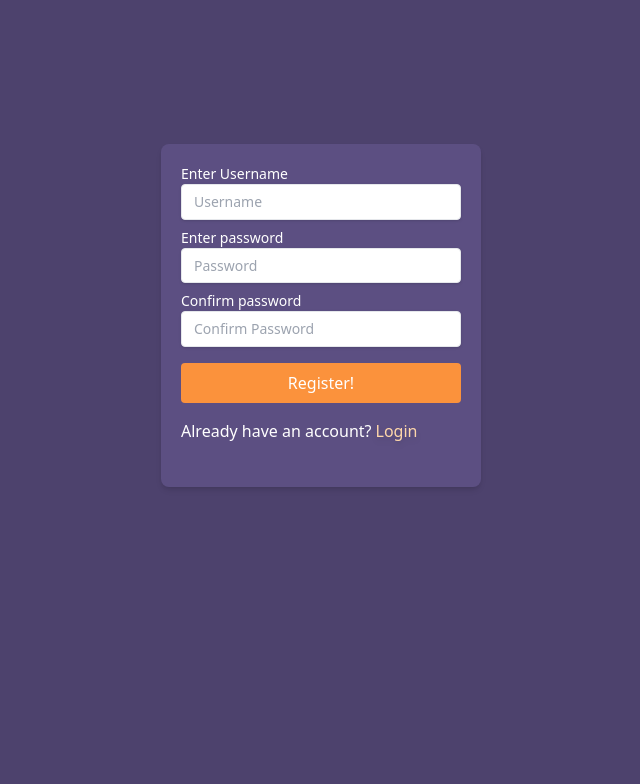
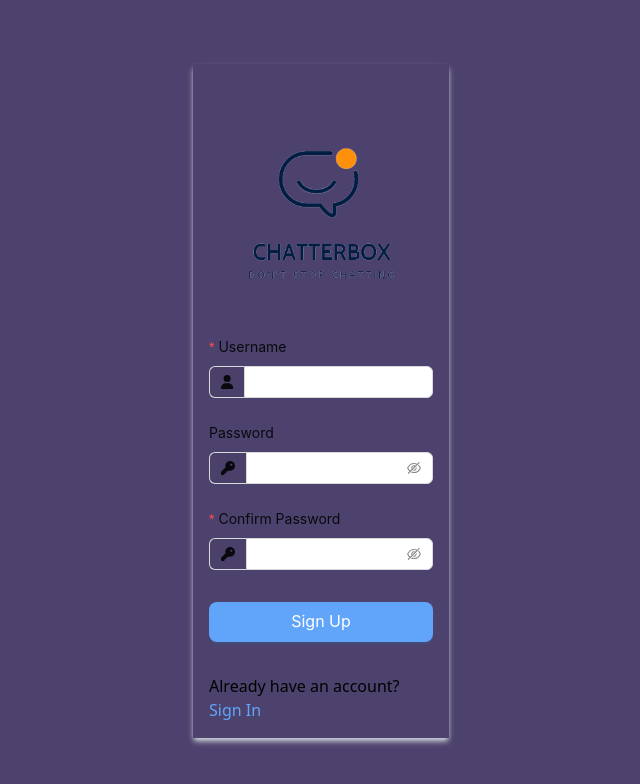
Before and after one commit to maskudo/chat-app, a React (Vite) app in the folder client/: page /register in a window 1280 px wide. Shown: the top 784 px of the page, without its empty margins (319-959 px from the left). Built offline with nearby package versions, Linux system fonts and the light colour scheme.

Commit message:
feat: styling and form validation using antd

```diff
--- a/client/package.json
+++ b/client/package.json
@@ -14,6 +14,7 @@
     "@fortawesome/free-solid-svg-icons": "^6.4.0",
     "@fortawesome/react-fontawesome": "^0.2.0",
     "@reduxjs/toolkit": "^1.9.5",
+    "antd": "^5.9.2",
     "axios": "^1.3.2",
     "buffer": "^6.0.3",
     "emoji-picker-react": "^4.4.9",
--- a/client/src/pages/Login.jsx
+++ b/client/src/pages/Login.jsx
@@ -1,50 +1,27 @@
-import { useEffect, useState } from 'react';
+import { useEffect } from 'react';
 import { Link, useNavigate } from 'react-router-dom';
-import { ToastContainer, toast } from 'react-toastify';
 import 'react-toastify/dist/ReactToastify.css';
 import { useDispatch, useSelector } from 'react-redux';
+import { Form, Input, Button, message } from 'antd';
+import { FontAwesomeIcon } from '@fortawesome/react-fontawesome';
+import { faKey, faUser } from '@fortawesome/free-solid-svg-icons';
 import { loginUser, updateUser } from '../slices/userSlice';
-import toastOptions from '../utils/toastOptions';
 
 export default function Login() {
-  const [values, setValues] = useState({
-    username: '',
-    password: '',
-  });
   const navigate = useNavigate();
   const dispatch = useDispatch();
   const user = useSelector((state) => state.user?.user?._id);
 
-  const handleValidation = () => {
-    const { password, username } = values;
-    let isSuccess = true;
-    if (password === '') {
-      toast.error('Username and password required.', toastOptions);
-      isSuccess = false;
-    } else if (username === '') {
-      toast.error('Username and password required.', toastOptions);
-      isSuccess = false;
-    }
-    return isSuccess;
-  };
-
-  const handleSubmit = async (e) => {
-    e.preventDefault();
-    if (handleValidation()) {
+  const handleSubmit = async (values) => {
     const { password, username } = values;
     let data = await dispatch(loginUser({ username, password }));
     data = data.payload;
     if (data.status === false) {
-        toast.error(data.msg, toastOptions);
+      message.error(data.msg);
     } else {
       await dispatch(updateUser(data.user));
       navigate('/');
     }
-    }
-  };
-
-  const handleChange = (e) => {
-    setValues({ ...values, [e.target.name]: e.target.value });
   };
 
   useEffect(() => {
@@ -54,54 +31,44 @@ export default function Login() {
   }, [user]);
 
   return (
-    <div
-      id="login"
-      className="login w-full max-w-xs mx-auto my-36 p-5 shadow-md rounded-lg"
+    <div id="login" className="">
+      <div className="w-1/5 mx-auto p-4 mt-16 shadow-md shadow-gray-300">
+        <header className="my-4 flex flex-col">
+          <div className="logo flex justify-center align-middle">
+            <img src="../../assets/images/logo.png" alt="company-logo" />
+          </div>
+          <h1 className="text-center text-3xl text-gray-700">Welcome Back!</h1>
+        </header>
+        <Form className=" m-auto" layout="vertical" onFinish={handleSubmit}>
+          <Form.Item label="Username" name="username">
+            <Input required addonBefore={<FontAwesomeIcon icon={faUser} />} />
+          </Form.Item>
+          <Form.Item label="Password" name="password">
+            <Input.Password
+              required
+              addonBefore={<FontAwesomeIcon icon={faKey} />}
+            />
+          </Form.Item>
+          <Form.Item>
+            <Button
+              type="primary"
+              className="bg-blue-400 text-white my-2"
+              // styles={{ color: 'white' }}
+              block
+              size="large"
+              htmlType="submit"
             >
-      <form onSubmit={(e) => handleSubmit(e)} className=" mb-4 text-white">
-        <label htmlFor="username" className="block  text-sm font-normal mb-2">
-          Enter Username
-          <input
-            className="shadow appearance-none border rounded w-full py-2 px-3 leading-tight focus:outline-none focus:shadow-outline text-black"
-            type="text"
-            name="username"
-            placeholder="Username"
-            required
-            id="username"
-            onChange={(e) => handleChange(e)}
-          />
-        </label>
-
-        <label htmlFor="password" className="block text-sm  mb-2">
-          Enter password
-          <input
-            className="shadow appearance-none border rounded w-full py-2 px-3 leading-tight focus:outline-none focus:shadow-outline text-black"
-            type="password"
-            name="password"
-            id="password"
-            required
-            placeholder="Password"
-            onChange={(e) => handleChange(e)}
-          />
-        </label>
-
-        <button
-          type="submit"
-          className="bg-orange-400 hover:bg-orange-300 text-white  my-2 py-2 px-4 rounded focus:outline-none focus:shadow-outline w-full"
-        >
-          Login!
-        </button>
-        <div className="py-2">
-          Don&apos;t have an account?
-          <Link
-            className="text-orange-200 visited:text-orange-200 hover:text-orange-300 mx-1"
-            to="/register"
-          >
-            Register
+              Login
+            </Button>
+          </Form.Item>
+        </Form>
+        <nav className="">
+          Don&apos;t have an account?{' '}
+          <Link to="/register" className="text-blue-400">
+            Sign Up
           </Link>
+        </nav>
       </div>
-        <ToastContainer />
-      </form>
     </div>
   );
 }
--- a/client/src/pages/Register.jsx
+++ b/client/src/pages/Register.jsx
@@ -1,155 +1,127 @@
 import { useState } from 'react';
 import { Link, useNavigate } from 'react-router-dom';
 import { toast, ToastContainer } from 'react-toastify';
+import { Form, Input, Button, message } from 'antd';
+import { FontAwesomeIcon } from '@fortawesome/react-fontawesome';
+import { faKey, faUser } from '@fortawesome/free-solid-svg-icons';
 import 'react-toastify/dist/ReactToastify.css';
 import { useDispatch } from 'react-redux';
 import { registerUser, updateUser } from '../slices/userSlice';
 import toastOptions from '../utils/toastOptions';
 
-function isAlphaNumeric(str) {
-  let code;
-  let i;
-  let len;
-
-  for (i = 0, len = str.length; i < len; i += 1) {
-    code = str.charCodeAt(i);
-    if (
-      !(code > 47 && code < 58) && // numeric (0-9)
-      !(code > 64 && code < 91) && // upper alpha (A-Z)
-      !(code > 96 && code < 123)
-    ) {
-      // lower alpha (a-z)
-      return false;
-    }
-  }
-  return true;
-}
-
 export default function Register() {
-  const [values, setValues] = useState({
-    username: '',
-    password: '',
-    confirmPassword: '',
-  });
   const navigate = useNavigate();
   const dispatch = useDispatch();
 
-  const handleValidation = () => {
-    const { password, confirmPassword, username } = values;
-    let isSuccess = true;
-    if (username.length < 3) {
-      toast.error(
-        'Username should be longer than 3 characters in length',
-        toastOptions
-      );
-      isSuccess = false;
-    }
-    if (!isAlphaNumeric(username)) {
-      toast.error(
-        'Username can only contain alphanumeric characters',
-        toastOptions
-      );
-      isSuccess = false;
-    }
-    if (password !== confirmPassword) {
-      toast.error('Passwords do not match.', toastOptions);
-      isSuccess = false;
-    }
-    if (password.length < 7) {
-      toast.error(
-        'Password should be longer than 7 characters in length',
-        toastOptions
-      );
-      isSuccess = false;
-    }
-
-    return isSuccess;
-  };
-
-  const handleSubmit = async (e) => {
-    e.preventDefault();
-    if (handleValidation()) {
-      const { password, username } = values;
+  const handleSubmit = async (values) => {
+    const { username, password } = values;
     let data = await dispatch(registerUser({ password, username }));
     data = data.payload;
     if (data.status === false) {
-        toast.error(data.msg, toastOptions);
+      message.error(data.msg);
     } else {
       await dispatch(updateUser(data.user));
       navigate('/');
     }
-    }
-  };
-
-  const handleChange = (e) => {
-    setValues({ ...values, [e.target.name]: e.target.value });
   };
 
   return (
-    <div
-      id="register"
-      className="register w-full max-w-xs mx-auto my-36 p-5 shadow-md rounded-lg"
+    <div id="register" className="">
+      <div className="w-1/5 mx-auto p-4 mt-16 shadow-md shadow-gray-300">
+        <header className="my-4 flex flex-col">
+          <div className="logo flex justify-center align-middle">
+            <img src="../../assets/images/logo.png" alt="company-logo" />
+          </div>
+        </header>
+        <Form className=" m-auto" layout="vertical" onFinish={handleSubmit}>
+          <Form.Item
+            label="Username"
+            name="username"
+            required
+            rules={[
+              { required: true, message: 'Username is required' },
+              {
+                min: 3,
+                message: 'Username must be at least 3 characters long.',
+              },
+              {
+                max: 20,
+
+                message: 'Username must be at most 20 characters long.',
+              },
+              {
+                pattern: /^[a-zA-Z0-9_]+$/,
+                message:
+                  'Username can contain only letters, numbers and _ characters. ',
+              },
+            ]}
           >
-      <form
-        onSubmit={(e) => handleSubmit(e)}
-        className="mb-4 text-white font-normal"
+            <Input required addonBefore={<FontAwesomeIcon icon={faUser} />} />
+          </Form.Item>
+          <Form.Item
+            label="Password"
+            name="password"
+            rules={[
+              {
+                max: 30,
+                message: 'Password cannot be more than 30 characters long',
+              },
+              {
+                pattern:
+                  /^(?=.*[a-z])(?=.*[A-Z])(?=.*\d)(?=.*[@#$%^&+=!])[A-Za-z\d@#$%^&+=!]{8,}$/,
+                message:
+                  'Password must contain at least 1 uppercase, 1 lowercase, 1 digit, 1 special character and 8 characters long.',
+              },
+            ]}
           >
-        <label htmlFor="username" className="block  text-sm  mb-2">
-          Enter Username
-          <input
-            className="shadow appearance-none border rounded w-full py-2 px-3 leading-tight focus:outline-none focus:shadow-outline text-black"
-            type="text"
-            name="username"
-            placeholder="Username"
+            <Input.Password
               required
-            id="username"
-            onChange={(e) => handleChange(e)}
+              addonBefore={<FontAwesomeIcon icon={faKey} />}
             />
-        </label>
-
-        <label htmlFor="password" className="block  text-sm  mb-2">
-          Enter password
-          <input
-            className="shadow appearance-none border rounded w-full py-2 px-3  leading-tight focus:outline-none focus:shadow-outline text-black"
-            type="password"
-            name="password"
-            id="password"
+          </Form.Item>
+          <Form.Item
+            label="Confirm Password"
+            name="confirmPassword"
+            rules={[
+              {
+                required: true,
+                message: 'Please confirm your password!',
+              },
+              ({ getFieldValue }) => ({
+                validator(_, value) {
+                  if (!value || getFieldValue('password') === value) {
+                    return Promise.resolve();
+                  }
+                  return Promise.reject(new Error('Passwords do not match'));
+                },
+              }),
+            ]}
+          >
+            <Input.Password
               required
-            placeholder="Password"
-            onChange={(e) => handleChange(e)}
+              addonBefore={<FontAwesomeIcon icon={faKey} />}
             />
-        </label>
-
-        <label htmlFor="confirmPassword" className="block text-sm  mb-2">
-          Confirm password
-          <input
-            className="shadow appearance-none border rounded w-full py-2 px-3 leading-tight focus:outline-none focus:shadow-outline text-black"
-            type="password"
-            placeholder="Confirm Password"
-            name="confirmPassword"
-            required
-            id="confirmPassword"
-            onChange={(e) => handleChange(e)}
-          />
-        </label>
-
-        <button
-          type="submit"
-          className="bg-orange-400 hover:bg-orange-300 text-white  my-2 py-2 px-4 rounded focus:outline-none focus:shadow-outline w-full"
+          </Form.Item>
+          <Form.Item>
+            <Button
+              type="primary"
+              className="bg-blue-400 text-white my-2"
+              // styles={{ color: 'white' }}
+              block
+              size="large"
+              htmlType="submit"
             >
-          Register!
-        </button>
-        <div className="py-2">
-          Already have an account?
-          <Link
-            className="text-orange-200 visited:text-orange-200 hover:text-orange-300 mx-1 drop-shadow-md"
-            to="/login"
-          >
-            Login
+              Sign Up
+            </Button>
+          </Form.Item>
+        </Form>
+        <nav className="">
+          Already have an account?{' '}
+          <Link to="/login" className="text-blue-400">
+            Sign In
           </Link>
+        </nav>
       </div>
-        <ToastContainer />
-      </form>
     </div>
   );
 }
```
Also changed, not shown: client/assets/images/logo.png (added), 1 other file (tests, documents, lock files or other folders). Lines whose indentation alone changed are shown as unchanged.
